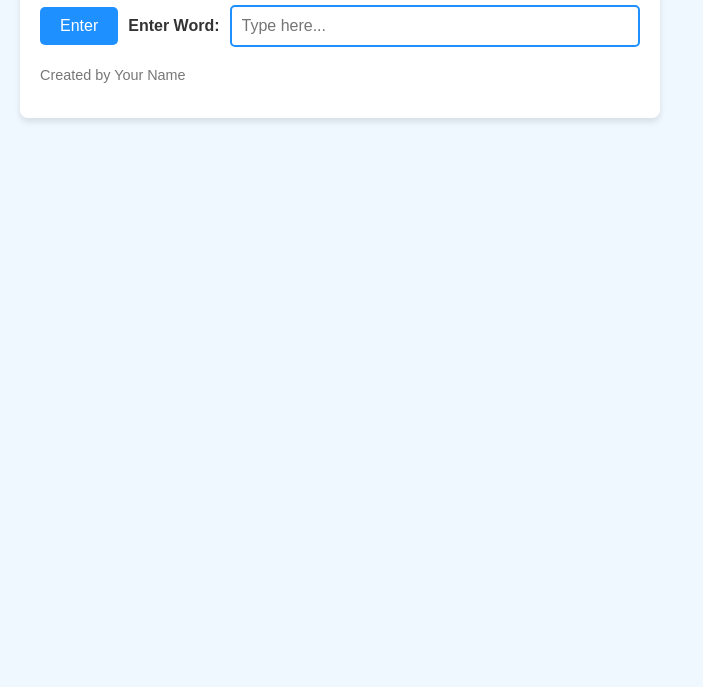
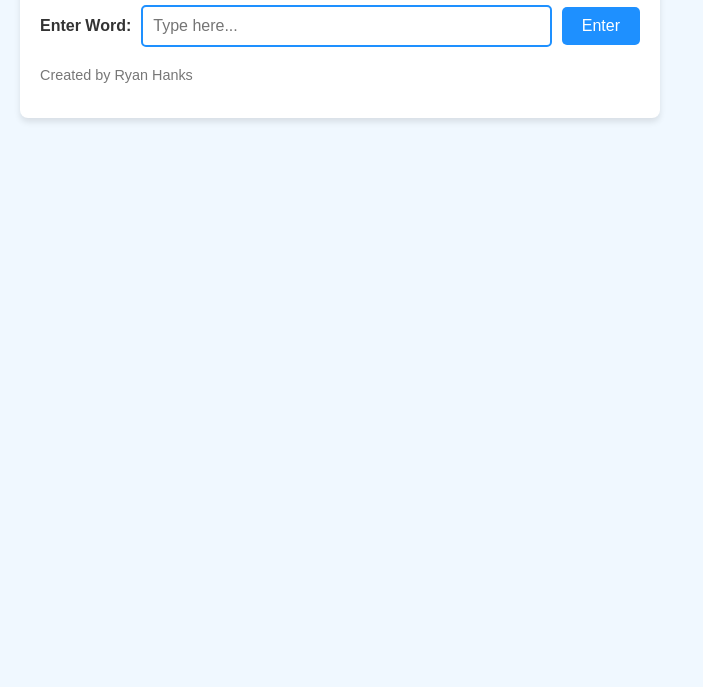
Before and after one commit to Ryno560/Spell_Checker_Site, a plain HTML site: page index.html in a window 1280 px wide. Shown: the part 113-800 px from the top of the page, without its empty margins (0-703 px from the left). Drawn offline with Linux system fonts and the light colour scheme.

Commit message:
updated webpage look

```diff
--- a/index.html
+++ b/index.html
@@ -13,13 +13,13 @@
         </header>
         <main>
             <form class="spell-check-form">
-                <button type="submit" class="submit-button">Enter</button>
                 <label for="word-input" class="label">Enter Word:</label>
                 <input type="text" id="word-input" class="input-box" placeholder="Type here...">
+                <button type="submit" class="submit-button">Enter</button>
             </form>
         </main>
         <footer>
-            <p class="author">Created by Your Name</p>
+            <p class="author">Created by Ryan Hanks</p>
         </footer>
     </div>
 </body>
```
